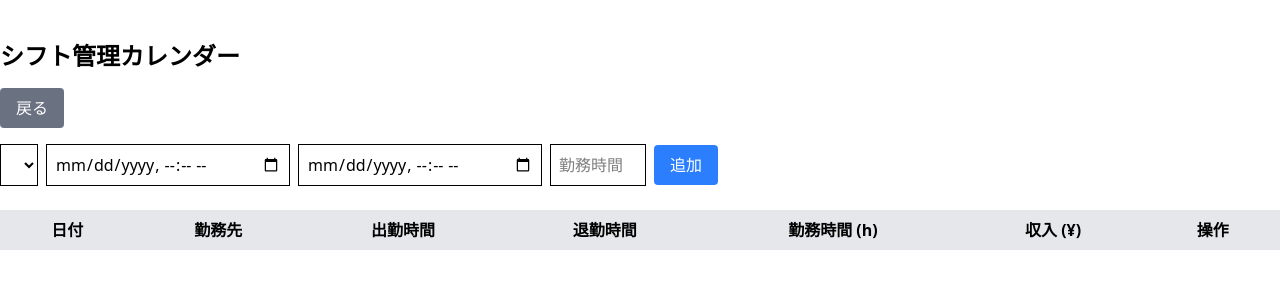
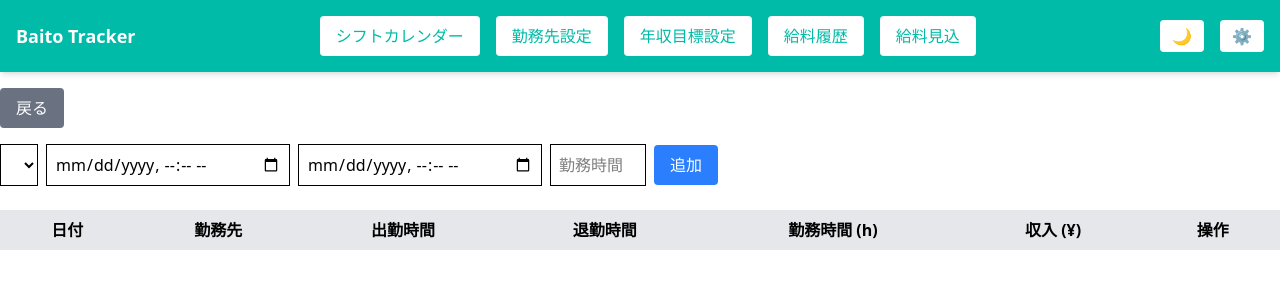
Before and after one commit to FirasAguel/baito-income-tracker, a Next.js app: page /shift in a window 1280 px wide. Shown: the top 300 px of the page. Built offline with nearby package versions, Linux system fonts and the light colour scheme.

Commit message:
chore: run prettier

```diff
--- a/src/app/shift/page.tsx
+++ b/src/app/shift/page.tsx
@@ -1,9 +1,9 @@
-// src/app/shift/page.tsx
 'use client';
 
 import { useState, useEffect } from 'react';
 import { JobRate } from '../../types';
 import Link from 'next/link';
+import Navbar from '@/components/Navbar';
 
 interface Shift {
   id: number;
@@ -259,8 +259,12 @@ export default function ShiftCalendar() {
     return `${h}時間${m}分`;
   };
 
+  const [menuOpen, setMenuOpen] = useState(false);
+
   return (
     <div className="container mx-auto py-10">
+      <Navbar onMenuToggle={setMenuOpen} />
+      {/*<main className={`transition-all ${menuOpen ? 'mt-76' : ''} p-6`}></main>*/}
       <h1 className="mb-4 text-2xl font-bold">シフト管理カレンダー</h1>
       <Link href="/">
         <button className="mb-4 rounded bg-gray-500 px-4 py-2 text-white">
```
